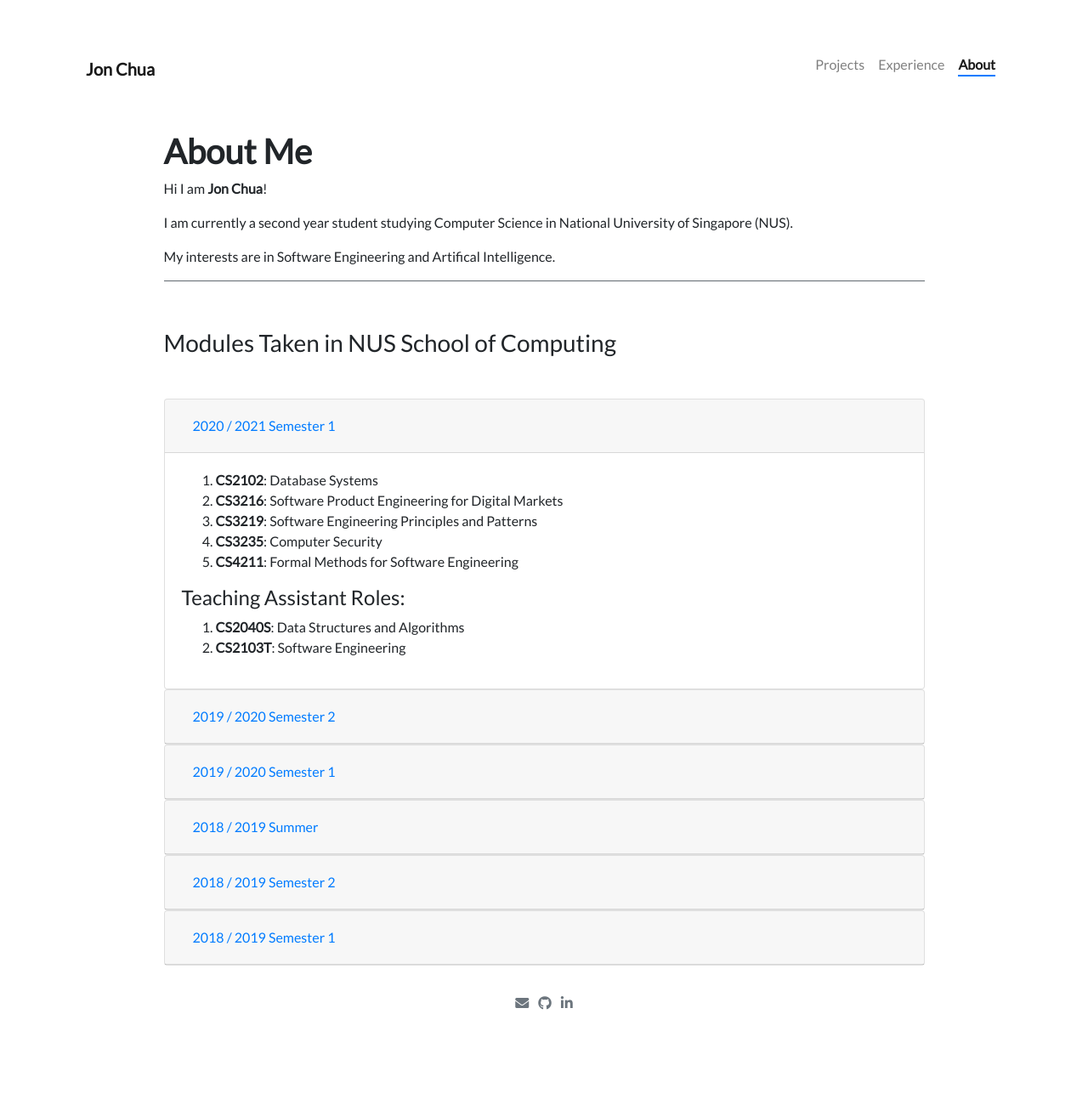
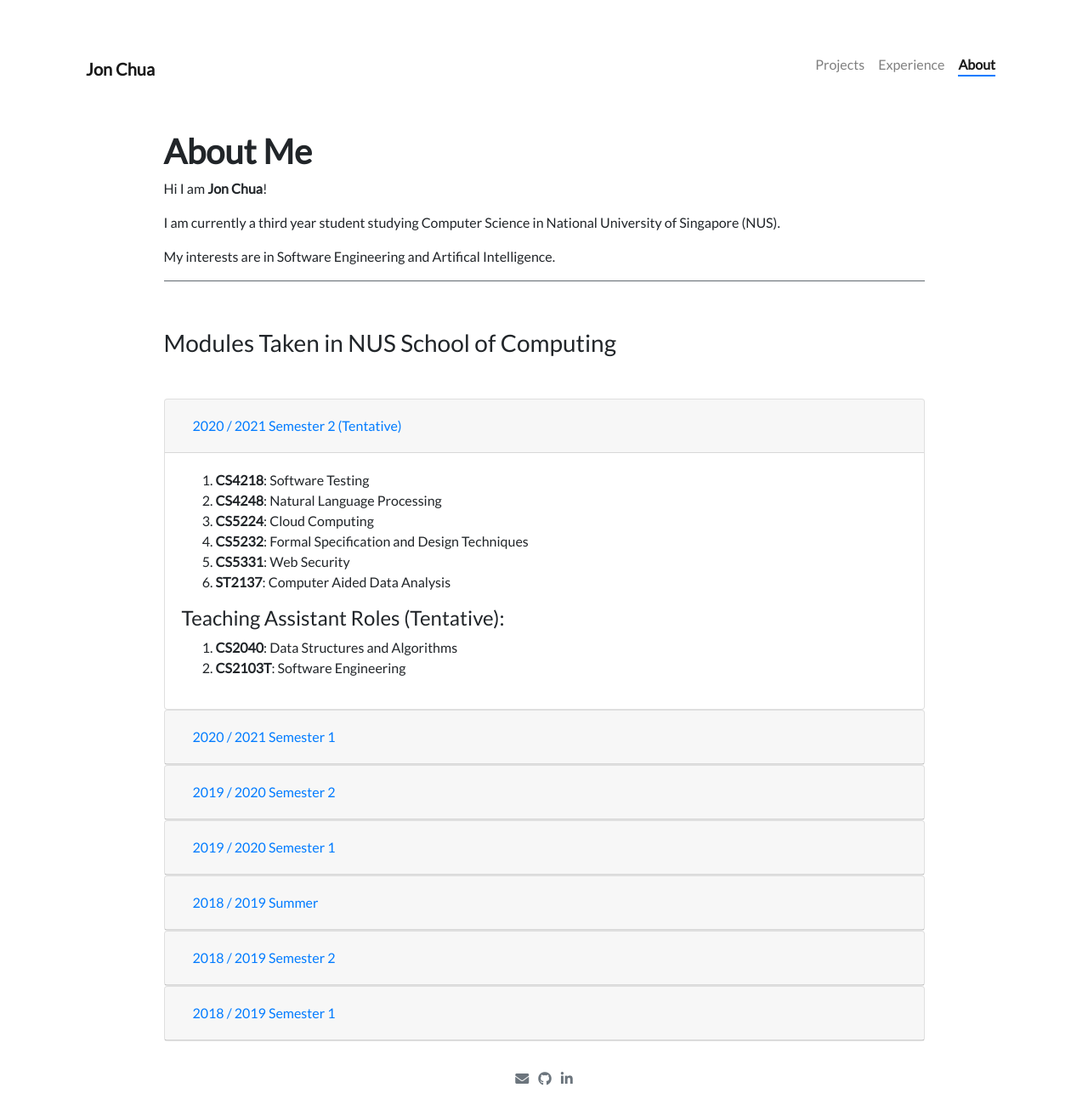
Before and after one commit to jon-chua/jon-chua.github.io, a Jekyll site: the page built from pages/about.md, in a window 1280 px wide. Shown: the whole page at 85% size. Built offline with Jekyll 4.4.1, drawn with Linux system fonts in a browser that asks for light colours; nearby versions of some CDN libraries; before the commit the page ends 1224 px from its top, so only the background shows below that.

Commit message:
Add tentative modules for next semester

```diff
--- a/_data/timeline.yml
+++ b/_data/timeline.yml
@@ -19,7 +19,7 @@
   to: August 2019
   description: Increased total test coverage by 7% for the Source Academy frontend, used by over 600 freshmen per semester to learn Programming Methodology.
 
-- title: Assistant IT Manager, St.Hua Private School
+- title: Assistant IT Specialist, St.Hua Private School
   from: November 2017
   to: May 2018
   description: Doubled productivity by migrating workflow and leads management from pen and paper to Google Suite.
--- a/pages/about.md
+++ b/pages/about.md
@@ -9,7 +9,7 @@ weight: 3
 
 Hi I am **{{ site.author.name }}**!<br>
 
-I am currently a second year student studying Computer Science in National University of Singapore (NUS).
+I am currently a third year student studying Computer Science in National University of Singapore (NUS).
 
 My interests are in Software Engineering and Artifical Intelligence.
 
@@ -30,15 +30,41 @@ My interests are in Software Engineering and Artifical Intelligence.
 
 <br />
 <div id="accordion">
-    <div class="card">
+	<div class="card">
+    <div class="card-header" id="headingSeven">
+      <h5 class="mb-0">
+        <button class="btn btn-link collapsed" data-toggle="collapse" data-target="#collapseSeven" aria-expanded="true" aria-controls="collapseSeven">
+          2020 / 2021 Semester 2 (Tentative)
+        </button>
+      </h5>
+    </div>
+    <div id="collapseSeven" class="collapse show" aria-labelledby="headingSeven" data-parent="#accordion">
+      <div class="card-body">
+         <ol>
+          <li><strong>CS4218</strong>: Software Testing</li>
+          <li><strong>CS4248</strong>: Natural Language Processing</li>
+          <li><strong>CS5224</strong>: Cloud Computing</li>
+          <li><strong>CS5232</strong>: Formal Specification and Design Techniques</li>
+          <li><strong>CS5331</strong>: Web Security</li>
+          <li><strong>ST2137</strong>: Computer Aided Data Analysis</li>
+        </ol>
+        <h4>Teaching Assistant Roles (Tentative):</h4>
+        <ol>
+          <li><strong>CS2040</strong>: Data Structures and Algorithms</li>
+          <li><strong>CS2103T</strong>: Software Engineering</li>
+        </ol>
+      </div>
+    </div>
+  </div>
+  <div class="card">
     <div class="card-header" id="headingSix">
       <h5 class="mb-0">
-        <button class="btn btn-link collapsed" data-toggle="collapse" data-target="#collapseSix" aria-expanded="true" aria-controls="collapseSix">
+        <button class="btn btn-link" data-toggle="collapse" data-target="#collapseSix" aria-expanded="true" aria-controls="collapseSix">
           2020 / 2021 Semester 1
         </button>
       </h5>
     </div>
-    <div id="collapseSix" class="collapse show" aria-labelledby="headingSix" data-parent="#accordion">
+    <div id="collapseSix" class="collapse" aria-labelledby="headingSix" data-parent="#accordion">
       <div class="card-body">
          <ol>
           <li><strong>CS2102</strong>: Database Systems</li>
```
